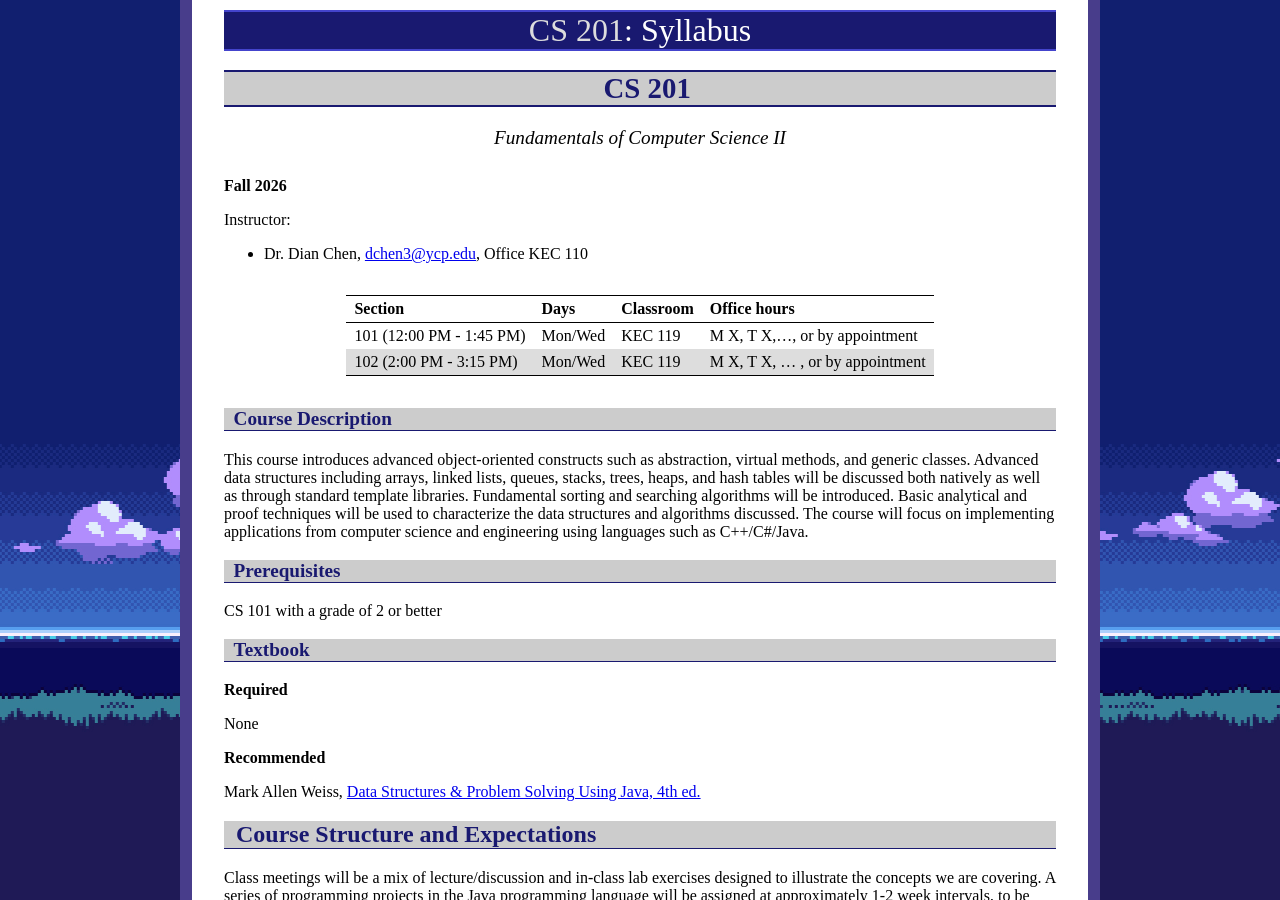
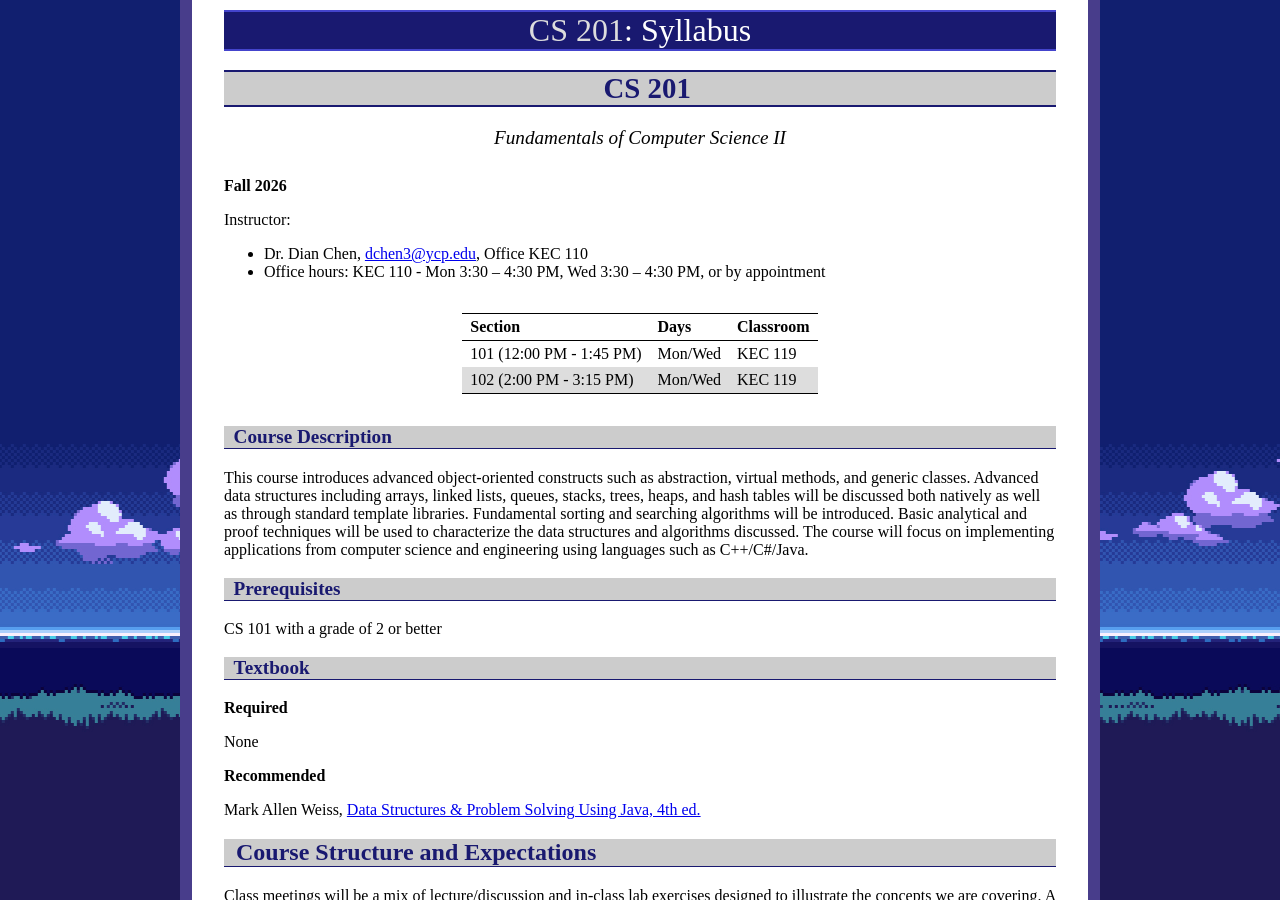
Before and after one commit to ycpcs/cs201-fall2026, a Jekyll site: the page built from syllabus.md, in a window 1280 px wide and 900 px high. Built offline with Jekyll 4.4.1, drawn with Linux system fonts in a browser that asks for light colours.

Commit message:
Update syllabus.md

```diff
--- a/syllabus.md
+++ b/syllabus.md
@@ -12,11 +12,12 @@ title: "Syllabus"
 
 Instructor:
 - Dr. Dian Chen, <dchen3@ycp.edu>, Office KEC 110
+- Office hours: KEC 110 - Mon 3:30 – 4:30 PM, Wed 3:30 – 4:30 PM, or by appointment
 
-> Section | Days | Classroom | Office hours
-> ---------- | ---------- | ------------ | ------------
-> 101 (12:00 PM - 1:45 PM) | Mon/Wed | KEC 119 | M X, T X,..., or by appointment
-> 102 (2:00 PM - 3:15 PM) | Mon/Wed | KEC 119 | M X, T X, ... , or by appointment
+> Section | Days | Classroom
+> ---------- | ---------- | ------------
+> 101 (12:00 PM - 1:45 PM) | Mon/Wed | KEC 119
+> 102 (2:00 PM - 3:15 PM) | Mon/Wed | KEC 119
 
 
 ### Course Description
```
